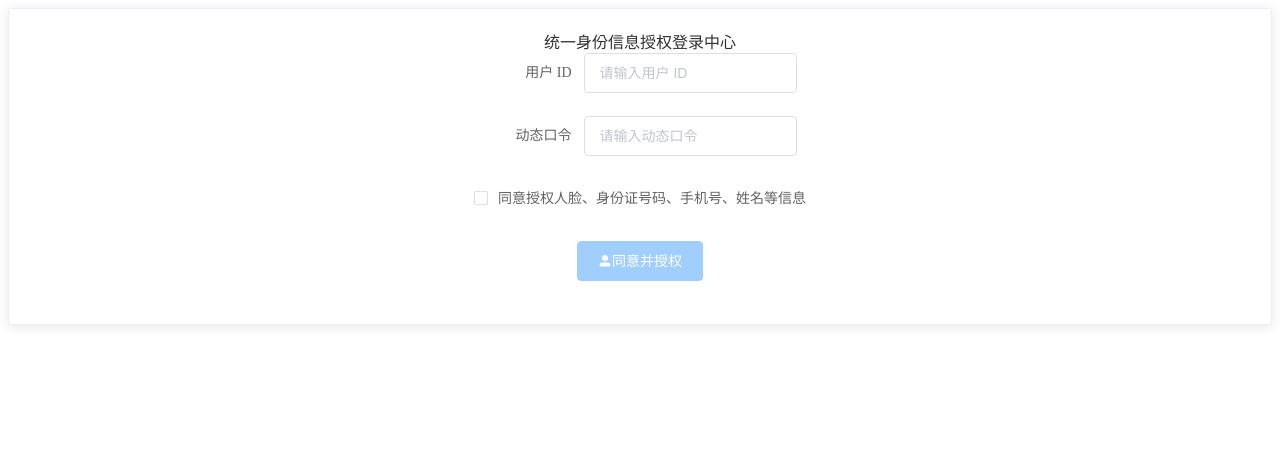
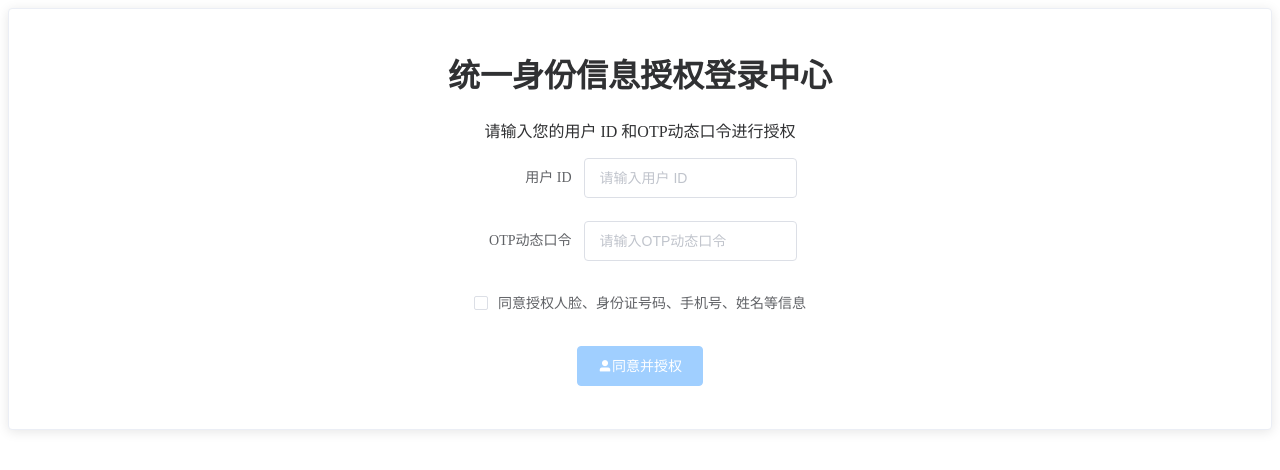
Before and after one commit to wzunjh/FaceID, a Vue app in the folder face-ui/: page /otpaouth in a window 1280 px wide. Shown: the top 470 px of the page. Built offline with nearby package versions, Linux system fonts and the light colour scheme.

Commit message:
授权第三方登录实现

```diff
--- a/face-ui/src/views/otpaouth/index.vue
+++ b/face-ui/src/views/otpaouth/index.vue
@@ -2,27 +2,24 @@
   <div class="flex justify-center items-center h-screen">
     <div class="w-full max-w-md">
       <el-card class="box-card p-8 shadow-lg">
-        <div class="text-center mb-8">
-          <span class="text-5xl font-bold">统一身份信息授权登录中心</span>
+        <div class="text-center mb-16">
+          <h1 class="text-4xl font-bold">统一身份信息授权登录中心</h1>
+          <p class="text-gray-500 mt-4">请输入您的用户 ID 和OTP动态口令进行授权</p>
         </div>
         <el-form @submit.native.prevent="authorizeAndRedirect" class="form-center">
           <el-form-item label="用户 ID" label-width="100px" class="mb-6">
             <el-input v-model="fid" placeholder="请输入用户 ID" required></el-input>
           </el-form-item>
-          <el-form-item label="动态口令" label-width="100px" class="mb-6">
-            <el-input v-model="otp" placeholder="请输入动态口令" required></el-input>
+          <el-form-item label="OTP动态口令" label-width="100px" class="mb-6">
+            <el-input v-model="otp" placeholder="请输入OTP动态口令" required></el-input>
           </el-form-item>
           <el-form-item class="mb-6">
-            <div class="flex justify-center">
-              <el-checkbox v-model="isHuman" class="mr-2">同意授权人脸、身份证号码、手机号、姓名等信息</el-checkbox>
-            </div>
+            <el-checkbox v-model="isHuman" class="mr-2">同意授权人脸、身份证号码、手机号、姓名等信息</el-checkbox>
           </el-form-item>
-          <el-form-item>
-            <div class="text-center">
-              <el-button type="primary" native-type="submit" @click="validateForm" :disabled="!isHuman" class="submit-button text-lg">
-                <i class="el-icon-user-solid mr-2"></i>同意并授权
-              </el-button>
-            </div>
+          <el-form-item class="mb-6">
+            <el-button type="primary" native-type="submit" @click="validateForm" :disabled="!isHuman" class="submit-button text-lg">
+              <i class="el-icon-user-solid mr-2"></i>同意并授权
+            </el-button>
           </el-form-item>
         </el-form>
       </el-card>
```
